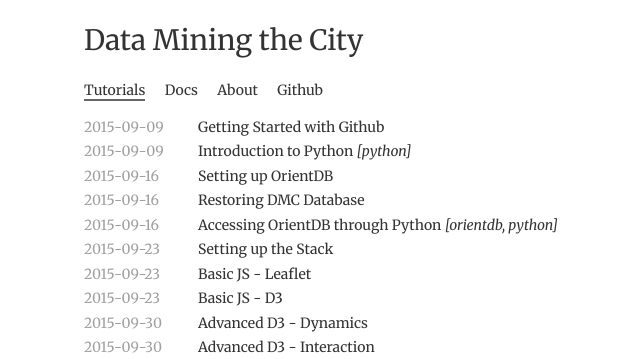
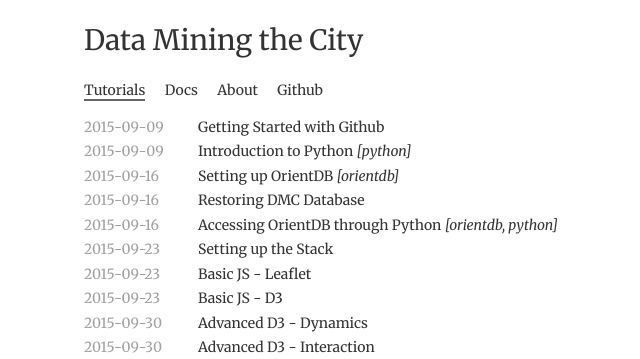
Before and after one commit to danilnagy/dmc, a Jekyll site: the page built from index.html, in a window 1280 px wide. Shown: the top 359 px of the page, without its empty margins (172-812 px from the left). Built offline with Jekyll 4.4.1, drawn with Linux system fonts in a browser that asks for light colours; Markdown is read by kramdown in place of the engine named in the settings.

Commit message:
Update 2015-09-16-setting-up-orientdb.md

```diff
--- a/_posts/2015-09-16-setting-up-orientdb.md
+++ b/_posts/2015-09-16-setting-up-orientdb.md
@@ -2,6 +2,8 @@
 layout: post
 title:  Setting up OrientDB
 date:   2015-09-16 01:00:00
+tags:
+- orientdb
 ---
 
 OrientDB
```
